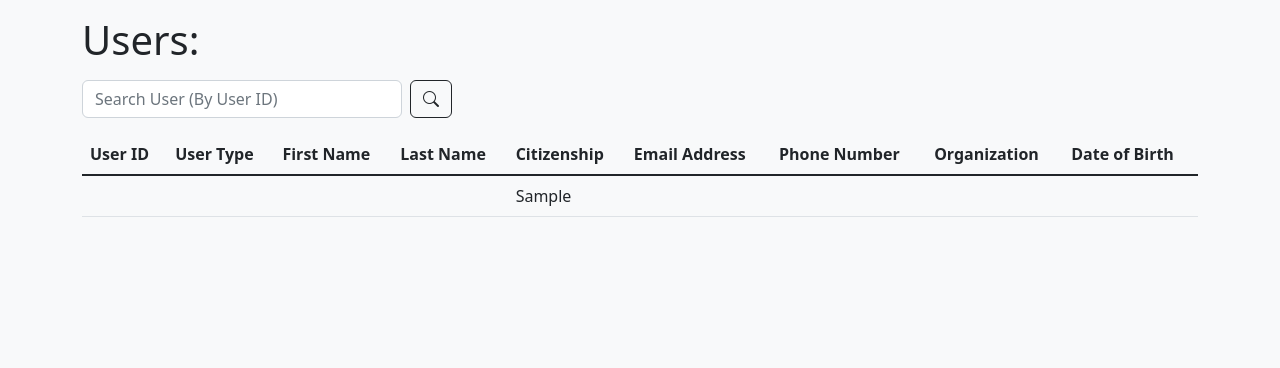
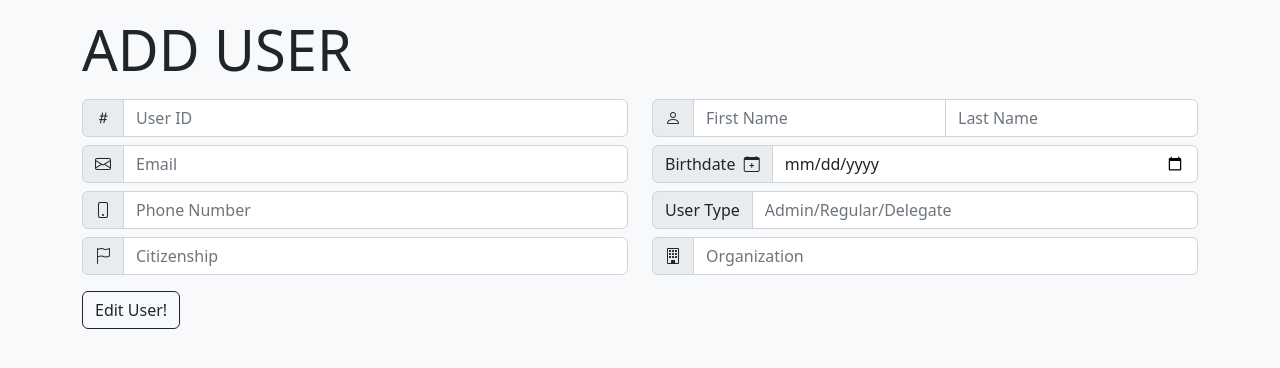
Before and after one commit to bhavya6701/Covid-19-Database-Management-System, a PHP site: page /Admin/admin_edit.php in a window 1280 px wide. Shown: the part 64-432 px from the top of the page. Run offline with PHP 8.4, Linux system fonts and the light colour scheme; tables that the repository leaves empty or names only in its code hold one stand-in row (values such as "Sample post"); data that the repository does not hold is empty; some libraries are stand-ins or nearby versions.

Commit message:
Updating Admin Files

```diff
--- a/COMP_353/Admin/admin.php
+++ b/COMP_353/Admin/admin.php
@@ -54,10 +54,10 @@ $db->execute();
 
   <div class="container pt-3">
     <h1 class="display-4">Users:</h1>
-    <form class="d-flex pt-2" role="search">
+    <div class="d-flex pt-2">
       <input id="searchID" class="form-control me-2 input-box" type="search" placeholder="Search User (By User ID)" aria-label="Search User">
       <button id="searchUser" class="btn btn-outline-dark" type="button"><i class="bi bi-search"></i></button>
-    </form>
+    </div>
 
     <table class="table table-bordered my-4 align-middle">
       <thead>
--- a/COMP_353/Admin/admin_edit.php
+++ b/COMP_353/Admin/admin_edit.php
@@ -53,42 +53,58 @@ $db->execute();
     </nav>
 
     <div class="container pt-3">
-        <h1>Users:</h1>
-        <form class="d-flex pt-2" role="search">
-            <input id="searchID" class="form-control me-2 input-box" type="search" placeholder="Search User (By User ID)" aria-label="Search User">
-            <button id="searchUser" class="btn btn-outline-dark" type="button"><i class="bi bi-search"></i></button>
+        <h1 class="display-4">ADD USER</h1>
+        <form class="form-inline">
+            <div class="row mt-2">
+                <div class="input-group col-lg mt-2 my-md-none">
+                    <label for="userID" class="input-group-text"><i class="bi bi-hash"></i></label>
+                    <input id="userID" type="text" class="form-control" size="25" placeholder="User ID" autocomplete="off" required />
+                </div>
+                <div class="input-group col-lg mt-2 my-md-none">
+                    <label for="fname" class="input-group-text"><i class="bi bi-person"></i></label>
+                    <input id="fname" type="text" class="form-control" size="25" placeholder="First Name" autocomplete="off" required />
+                    <input id="lname" type="text" class="form-control" size="25" placeholder="Last Name" autocomplete="off" required />
+                </div>
+            </div>
+            <div class="row">
+                <div class="input-group col-lg mt-2 my-md-none">
+                    <label for="email" class="input-group-text"><i class="bi bi-envelope"></i></label>
+                    <input id="email" type="text" class="form-control texthover" size="50" placeholder="Email" autocomplete="off" required />
+                </div>
+                <div class="input-group col-lg mt-2 my-md-none">
+                    <label for="birthdate" class="input-group-text">Birthdate &nbsp;<i class="bi bi-calendar-plus"></i></label>
+                    <input id="birthdate" type="date" class="form-control texthover" max="2013-01-01" placeholder="Birthdate" autocomplete="off" required />
+                </div>
+            </div>
+
+            <div class="row">
+                <div class="input-group col-lg mt-2 my-md-none">
+                    <label for="phone" class="input-group-text"><i class="bi bi-phone"></i></label>
+                    <input id="phone" type="tel" class="form-control" size="20" placeholder="Phone Number" autocomplete="off" required />
+                </div>
+                <div class="input-group col-lg mt-2 my-md-none">
+                    <label for="utype" class="input-group-text">User Type</label>
+                    <input id="utype" type="text" class="form-control" size="25" placeholder="Admin/Regular/Delegate" autocomplete="off" required />
+                </div>
+            </div>
+
+            <div class="row">
+                <div class="input-group col-lg mt-2 my-md-none">
+                    <label for="citizenship" class="input-group-text"><i class="bi bi-flag"></i></label>
+                    <input id="citizenship" type="text" class="form-control texthover" size="25" placeholder="Citizenship" autocomplete="off" required />
+                </div>
+                <div class="input-group col-lg mt-2 my-md-none">
+                    <label for="organization" class="input-group-text"><i class="bi bi-building"></i></label>
+                    <input id="organization" type="text" class="form-control" size="25" placeholder="Organization" autocomplete="off" required />
+                </div>
+            </div>
+
+
+
+            <button type="submit" class="btn btn-outline-dark mt-3" id="submit">
+                Edit User!
+            </button>
         </form>
-
-        <table class="table mt-3 align-middle">
-            <thead>
-                <tr>
-                    <th>User ID</th>
-                    <th>User Type</th>
-                    <th>First Name</th>
-                    <th>Last Name</th>
-                    <th>Citizenship</th>
-                    <th>Email Address</th>
-                    <th>Phone Number</th>
-                    <th>Organization</th>
-                    <th>Date of Birth</th>
-                </tr>
-            </thead>
-            <tbody class="table-group-divider">
-                <?php while ($row = $db->fetch(PDO::FETCH_ASSOC, PDO::FETCH_ORI_NEXT)) { ?>
-                    <tr id="<?= $row['uID'] ?>">
-                        <td><?= $row['uID'] ?></td>
-                        <td><?= $row['userType'] ?></td>
-                        <td><?= $row['fName'] ?></td>
-                        <td><?= $row['lName'] ?></td>
-                        <td><?= $row['citizenship'] ?></td>
-                        <td><?= $row['emailAddress'] ?></td>
-                        <td><?= $row['phoneNumber'] ?></td>
-                        <td><?= $row['organizationName'] ?></td>
-                        <td><?= $row['dateOfBirth'] ?></td>
-                    </tr>
-                <?php } ?>
-            </tbody>
-        </table>
     </div>
 
 
```
Also changed, not shown: COMP_353/Admin/admin_add.php (+43 -11 lines), COMP_353/Admin/admin_suspend.php (+14 -35 lines).
